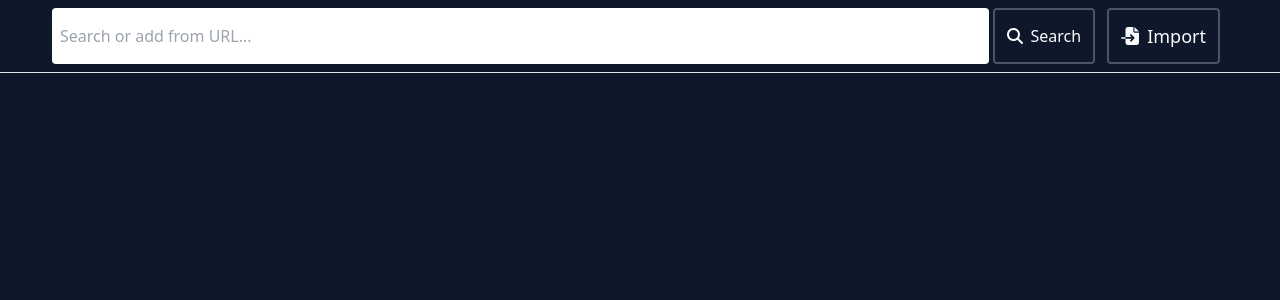
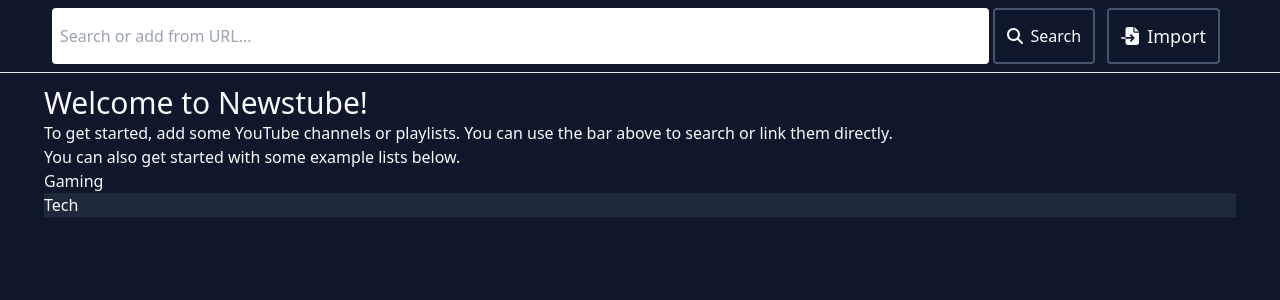
Before and after one commit to isaiahfuller/newstube, a React (Create React App) app: page / in a window 1280 px wide. Shown: the top 300 px of the page. Built offline with nearby package versions, Linux system fonts and the light colour scheme.

Commit message:
add welcome section, example lists

```diff
--- a/src/components/Channels/index.jsx
+++ b/src/components/Channels/index.jsx
@@ -1,4 +1,4 @@
-import React, { useEffect, useRef, useState } from "react";
+import React, { useEffect, useMemo, useRef, useState } from "react";
 import Channel from "./Channel";
 import { FontAwesomeIcon } from "@fortawesome/react-fontawesome";
 import {
@@ -15,11 +15,14 @@
     playlists: [],
     active: false,
   });
+  const [loading, setLoading] = useState(true);
   const matchRegex = /youtube.com\/(channel|user|c|@)[/\w\-_]+/;
   const inputFile = useRef(null);
+  const emptyList = useMemo(() => !channels.length);
 
   useEffect(() => {
     document.title = "Newstube";
+    setLoading(false)
   }, []);
 
   function handleSubmit(e) {
@@ -29,7 +32,7 @@
 
   function addSource(source = url) {
     if (source.match(matchRegex) || source.startsWith("@")) {
-      fetch(
+      return fetch(
         "/newstube/channel?" +
           new URLSearchParams({
             url: source.startsWith("@")
@@ -46,21 +49,22 @@
             return e.channelId === res.header.author.id;
           });
           if (!matching.length || matching.length === plCount) {
-            sortChannels([
-              ...channels,
-              {
+            const newChannelInfo = {
               channelId: res.header.author.id,
               channelName: res.header.author.name,
               thumbnail: res.header.author.thumbnails[1].url,
               url: res.header.author.url,
               type: "channel",
-              },
-            ]);
+            };
+            let temp = [...channels, newChannelInfo];
+            sortChannels(temp);
+            localStorage.setItem("channels", JSON.stringify(temp));
             setUrl("");
+            return newChannelInfo;
           }
         });
     } else if (source.includes("?list=")) {
-      fetch("/newstube/channel?" + new URLSearchParams({ url: source }))
+      return fetch("/newstube/channel?" + new URLSearchParams({ url: source }))
         .then((res) => res.json())
         .then((res) => {
           if (
@@ -68,9 +72,7 @@
               (e) => e.playlistId === res.endpoint.payload.playlistId
             ).length
           ) {
-            let temp = [
-              ...channels,
-              {
+            const newPlaylistInfo = {
               channelId: res.info.author.id,
               playlistId: res.endpoint.payload.playlistId,
               playlistName: res.info.title,
@@ -78,11 +80,12 @@
               thumbnail: res.info.author.thumbnails[1].url,
               url: source,
               type: "playlist",
-              },
-            ];
+            };
+            let temp = [...channels, newPlaylistInfo];
             sortChannels(temp);
             localStorage.setItem("channels", JSON.stringify(temp));
             setUrl("");
+            return newPlaylistInfo;
           }
         });
     } else {
@@ -96,7 +99,7 @@
         .then((res) => res.json())
         .then((res) => {
           for (const ch of res) {
-            if(ch.type === "ShowingResultsFor") continue
+            if (ch.type === "ShowingResultsFor") continue;
             let thumbnail = ch.author.thumbnails[1].url;
             if (thumbnail.startsWith("//")) thumbnail = "https:" + thumbnail;
             channels.push({
@@ -114,7 +117,7 @@
             .then((res) => res.json())
             .then((res) => {
               for (const pl of res) {
-                if(pl.type === "ShowingResultsFor") continue
+                if (pl.type === "ShowingResultsFor") continue;
                 playlists.push({
                   channelId: pl.author.id,
                   channelName: pl.author.name,
@@ -179,6 +182,68 @@
     });
   }
 
+  async function setExampleList(type) {
+    const newList = [];
+    let urls;
+    setLoading(true)
+    switch (type) {
+      case "gaming":
+        urls = [
+          "http://www.youtube.com/user/DigitalFoundry",
+          "http://www.youtube.com/c/ForceGamingYT",
+          "http://www.youtube.com/user/gameranxTV",
+          "https://www.youtube.com/@jessecox",
+          "http://www.youtube.com/c/kotaku",
+          "http://www.youtube.com/c/MrSujano",
+          "http://www.youtube.com/c/theScoreesports",
+          "http://www.youtube.com/c/SkillUp",
+          "https://www.youtube.com/@LukeStephensTV",
+          "https://www.youtube.com/@gamespot",
+          "https://www.youtube.com/@IGN",
+          "https://www.youtube.com/@PlayStationAccess",
+          "https://www.youtube.com/@GamingBolt",
+          "https://www.youtube.com/@pcgamer",
+          "https://www.youtube.com/@TheGamerUpdate",
+        ];
+        for (const url of urls) {
+          let temp = await addSource(url);
+          newList.push(temp);
+        }
+        break;
+      case "tech":
+        urls = [
+          "https://www.youtube.com/playlist?list=PLsuVSmND84Qu-VT1jBNdAXWDhhtgUqErv",
+          "http://www.youtube.com/c/Jayztwocents",
+          "http://www.youtube.com/c/TheLinuxExperiment",
+          "http://www.youtube.com/c/LMGClips",
+          "https://www.youtube.com/@NoTextToSpeech",
+          "https://www.youtube.com/playlist?list=PL3T6FdDHnjthQUVinzFGYRrZnKphzUFQt",
+          "https://www.youtube.com/@BloombergTechnology",
+          "https://www.youtube.com/@techlinked",
+          "https://www.youtube.com/@paulshardware",
+          "http://www.youtube.com/c/WaveformClips",
+          "https://www.youtube.com/@TickerSymbolYOU",
+          "https://www.youtube.com/@Tyrielwood",
+          "https://www.youtube.com/@UFDTech",
+          "https://www.youtube.com/@TrakinTech",
+          "https://www.youtube.com/@mkbhd",
+          "https://www.youtube.com/@TheVerge",
+          "https://www.youtube.com/@CNET",
+          "https://www.youtube.com/@DistroTube",
+        ];
+        for (const url of urls) {
+          let temp = await addSource(url);
+          newList.push(temp);
+        }
+        break;
+      default:
+        break;
+    }
+    console.log(newList);
+    sortChannels(newList);
+    setLoading(false)
+  }
+  if(loading) return <p>Loading...</p>
   return (
     <div className="channels">
       <div className="channels-top">
@@ -239,6 +304,19 @@
             term={url}
             setTerm={setUrl}
           />
+        ) : emptyList ? (
+          <div className="welcome">
+            <h1>Welcome to Newstube!</h1>
+            <p>
+              To get started, add some YouTube channels or playlists. You can
+              use the bar above to search or link them directly.
+            </p>
+            <p>You can also get started with some example lists below.</p>
+            <ul>
+              <li onClick={() => setExampleList("gaming")}>Gaming</li>
+              <li onClick={() => setExampleList("tech")}>Tech</li>
+            </ul>
+          </div>
         ) : (
           <ul className="channels-list">
             {channels.map((ch, i) => (
--- a/src/index.css
+++ b/src/index.css
@@ -123,4 +123,8 @@
     -webkit-line-clamp: 2;
     -webkit-box-orient: vertical;
   }
+  .welcome {
+    @apply w-full md:w-[740px] lg:w-[975px] xl:w-[1200px] 2xl:w-[1500px];
+    @apply m-auto p-1
+  }
 }
```
Lines whose indentation alone changed are shown as unchanged.
